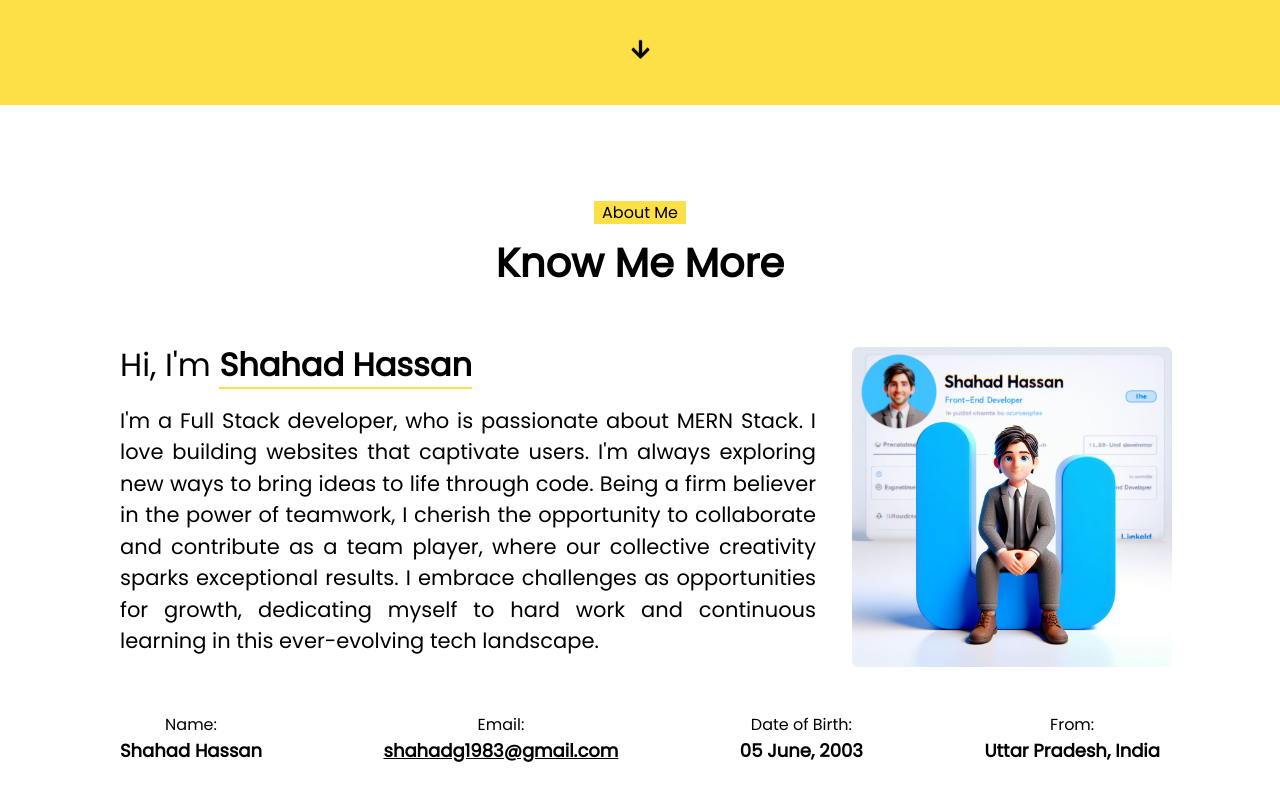
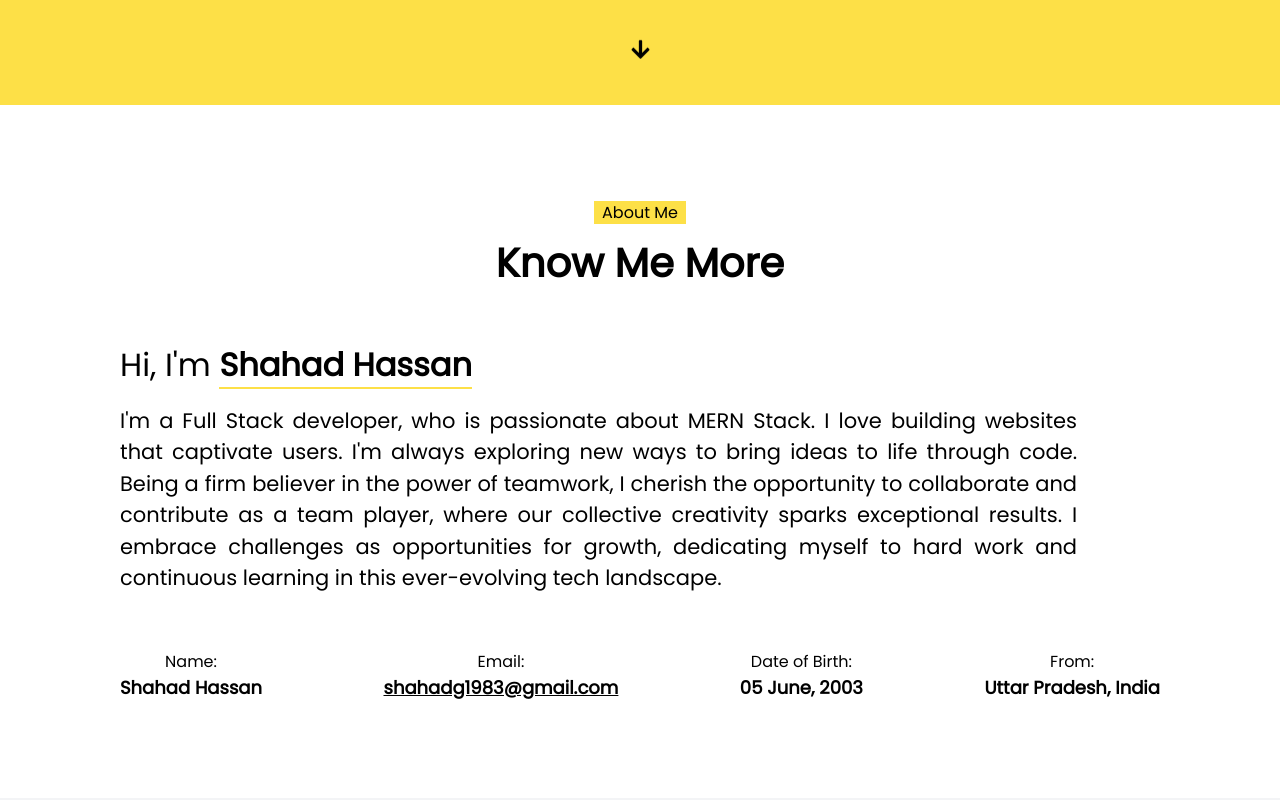
Before and after one commit to shahad-hassan19/Portfolio, a React (Create React App) app in the folder portfolio/: page / in a window 1280 px wide. Shown: the part 536-1336 px from the top of the page. Built offline with nearby package versions, Linux system fonts and the light colour scheme.

Commit message:
Style: Adding LinkedIn  Badge

```diff
--- a/portfolio/public/index.html
+++ b/portfolio/public/index.html
@@ -19,5 +19,6 @@
     <div id="root">
 
     </div>
+    <script src="https://platform.linkedin.com/badges/js/profile.js" async defer type="text/javascript"></script>
   </body>
 </html>
--- a/portfolio/src/Components/AboutMe.js
+++ b/portfolio/src/Components/AboutMe.js
@@ -1,4 +1,4 @@
-import LaptopPic from './Assets/LaptopPic.jpg'
+
 export default function AboutMe(){
     return(
         <div id='about-me' className="bg-white w-full py-14 md:py-24">
@@ -16,7 +16,9 @@ export default function AboutMe(){
                         I'm a Full Stack developer, who is passionate about MERN Stack. I love building websites that captivate users. I'm always exploring new ways to bring ideas to life through code. Being a firm believer in the power of teamwork, I cherish the opportunity to collaborate and contribute as a team player, where our collective creativity sparks exceptional results. I embrace challenges as opportunities for growth, dedicating myself to hard work and continuous learning in this ever-evolving tech landscape.
                         </p>
                     </div>
-                    <img src={LaptopPic} alt="Laptop" className="w-80 rounded-md self-center lg:ml-6 mt-6 lg:mt-0 lg:px-0" />
+                    <div className="w-80 rounded-md self-center lg:ml-6 mt-6 lg:mt-0 lg:px-0">
+                    <div class="badge-base LI-profile-badge" data-locale="en_US" data-size="large" data-theme="dark" data-type="HORIZONTAL" data-vanity="shahad-hassan-82287a220" data-version="v1"></div>
+                    </div>
                 </div>
                 <div className="mt-6 grid sm:grid-cols-1 sm:justify-items-center md md:grid-cols-2 lg:flex lg:justify-between align-items-center ">
                     <div className="mt-4 px-3">
```
